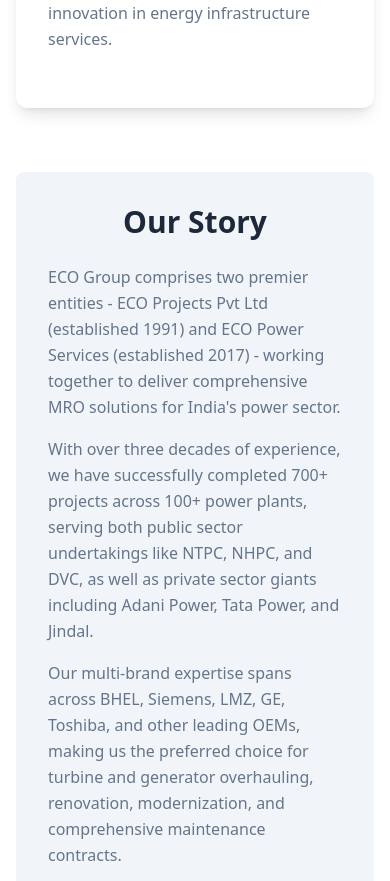
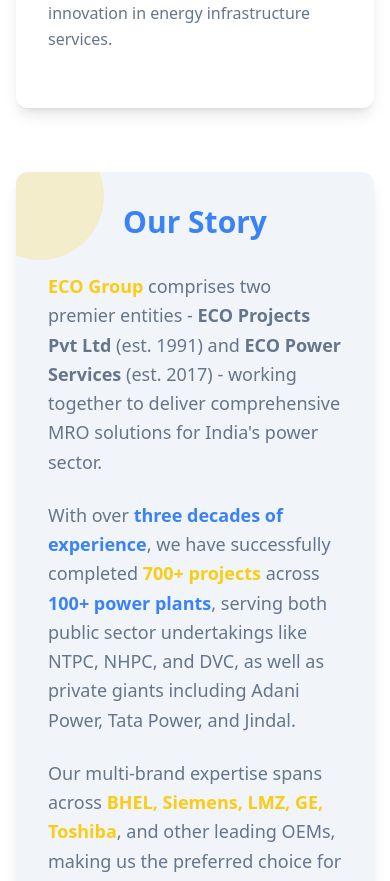
Before and after one commit to Joshuadmello04/Eco-Group, a React (Vite) app: page /about in a window 390 px wide. Shown: the part 1100-1981 px from the top of the page. Built offline with nearby package versions, Linux system fonts and the light colour scheme; no server answers.

Commit message:
ui improved

```diff
--- a/src/index.css
+++ b/src/index.css
@@ -44,6 +44,24 @@
 
 /* Manual utility classes */
 @layer utilities {
+   .bg-accent-blue {
+    background-color: #3b82f6; /* Blue 500 */
+  }
+  .bg-accent-yellow {
+    background-color: #facc15; /* Yellow 400 */
+  }
+  .text-accent-blue {
+    color: #3b82f6;
+  }
+  .text-accent-yellow {
+    color: #facc15;
+  }
+  .border-accent-blue {
+    border-color: #3b82f6;
+  }
+  .border-accent-yellow {
+    border-color: #facc15;
+  }
   .bg-primary {
     background-color: hsl(var(--color-primary));
   }
--- a/src/pages/About.tsx
+++ b/src/pages/About.tsx
@@ -1,101 +1,164 @@
-import Navigation from "@/components/Navigation";
-import Footer from "@/components/Footer";
-import { Card, CardContent } from "@/components/ui/card";
-import heroImage from "@/assets/team-meeting.jpg";
-import { Award, Target } from "lucide-react";
+import Navigation from '@/components/Navigation'
+import Footer from '@/components/Footer'
+import { Card, CardContent } from '@/components/ui/card'
+import heroImage from '@/assets/team-meeting.jpg'
+import { Award, Target } from 'lucide-react'
 
 const About = () => {
   const timeline = [
-    { year: "1991", event: "ECO Projects Pvt Ltd Founded", description: "Started with a vision to serve India's power sector" },
-    { year: "1994", event: "Industry Benchmark Set", description: "Completed NTPC Shaktinagar 210 MW overhaul in record 43 days" },
-    { year: "2000s", event: "Rapid Expansion", description: "Expanded services across public and private sector power plants" },
-    { year: "2017", event: "ECO Power Services Established", description: "Launched to further strengthen our service capabilities" },
-    { year: "2025", event: "35+ Years of Excellence", description: "Serving 100+ power plants with 700+ projects completed" },
-  ];
+    {
+      year: '1991',
+      event: 'ECO Projects Pvt Ltd Founded',
+      description: "Started with a vision to serve India's power sector"
+    },
+    {
+      year: '1994',
+      event: 'Industry Benchmark Set',
+      description:
+        'Completed NTPC Shaktinagar 210 MW overhaul in record 43 days'
+    },
+    {
+      year: '2000s',
+      event: 'Rapid Expansion',
+      description:
+        'Expanded services across public and private sector power plants'
+    },
+    {
+      year: '2017',
+      event: 'ECO Power Services Established',
+      description: 'Launched to further strengthen our service capabilities'
+    },
+    {
+      year: '2025',
+      event: '35+ Years of Excellence',
+      description: 'Serving 100+ power plants with 700+ projects completed'
+    }
+  ]
 
   return (
-    <div className="min-h-screen flex flex-col">
+    <div className='min-h-screen flex flex-col'>
       <Navigation />
 
       {/* Hero Section */}
-      <section className="relative py-20 text-primary-foreground">
-        <div className="absolute inset-0">
-          <img src={heroImage} alt="About" className="w-full h-full object-cover" />
-          <div className="absolute inset-0 bg-black/70"></div>
+      <section className='relative py-20 text-primary-foreground'>
+        <div className='absolute inset-0'>
+          <img
+            src={heroImage}
+            alt='About'
+            className='w-full h-full object-cover'
+          />
+          <div className='absolute inset-0 bg-black/70'></div>
         </div>
-        <div className="relative container mx-auto px-4 text-center">
-          <h1 className="text-4xl md:text-5xl font-bold mb-6">About ECO Group</h1>
-          <p className="text-lg md:text-xl max-w-3xl mx-auto opacity-95">
+        <div className='relative container mx-auto px-4 text-center'>
+          <h1 className='text-4xl md:text-5xl font-bold mb-6'>
+            About ECO Group
+          </h1>
+          <p className='text-lg md:text-xl max-w-3xl mx-auto opacity-95'>
             35+ Years of Excellence in Power Plant MRO Services
           </p>
         </div>
       </section>
 
       {/* Mission & Vision */}
-      <section className="py-16 md:py-24">
-        <div className="container mx-auto px-4">
-          <div className="grid grid-cols-1 md:grid-cols-2 gap-8 mb-16">
-            <Card className="border-none shadow-lg">
-              <CardContent className="p-8">
-                <Target className="w-12 h-12 text-primary mb-4" />
-                <h2 className="text-2xl font-bold mb-4">Our Mission</h2>
-                <p className="text-muted-foreground leading-relaxed">
-                  To provide world-class maintenance, repair, and overhaul services for power generation equipment, ensuring optimal performance, reliability, and longevity of India's energy infrastructure.
+      <section className='py-16 md:py-24'>
+        <div className='container mx-auto px-4'>
+          <div className='grid grid-cols-1 md:grid-cols-2 gap-8 mb-16'>
+            <Card className='border-none shadow-lg'>
+              <CardContent className='p-8'>
+                <Target className='w-12 h-12 text-primary mb-4' />
+                <h2 className='text-2xl font-bold mb-4'>Our Mission</h2>
+                <p className='text-muted-foreground leading-relaxed'>
+                  To provide world-class maintenance, repair, and overhaul
+                  services for power generation equipment, ensuring optimal
+                  performance, reliability, and longevity of India's energy
+                  infrastructure.
                 </p>
               </CardContent>
             </Card>
 
-            <Card className="border-none shadow-lg">
-              <CardContent className="p-8">
-                <Award className="w-12 h-12 text-primary mb-4" />
-                <h2 className="text-2xl font-bold mb-4">Our Vision</h2>
-                <p className="text-muted-foreground leading-relaxed">
-                  To be India's most trusted partner in power plant maintenance and modernization, setting industry benchmarks for quality, safety, and innovation in energy infrastructure services.
+            <Card className='border-none shadow-lg'>
+              <CardContent className='p-8'>
+                <Award className='w-12 h-12 text-primary mb-4' />
+                <h2 className='text-2xl font-bold mb-4'>Our Vision</h2>
+                <p className='text-muted-foreground leading-relaxed'>
+                  To be India's most trusted partner in power plant maintenance
+                  and modernization, setting industry benchmarks for quality,
+                  safety, and innovation in energy infrastructure services.
                 </p>
               </CardContent>
             </Card>
           </div>
 
           {/* Company Overview */}
-          <div className="bg-muted rounded-lg p-8 md:p-12">
-            <h2 className="text-3xl font-bold mb-6 text-center">Our Story</h2>
-            <div className="max-w-4xl mx-auto space-y-4 text-muted-foreground leading-relaxed">
+          <div className="bg-muted rounded-xl p-8 md:p-12 relative overflow-hidden shadow-lg">
+  {/* Optional decorative background shapes */}
+  <div className="absolute -top-10 -left-10 w-32 h-32 bg-accent-yellow rounded-full opacity-20 pointer-events-none"></div>
+  <div className="absolute -bottom-10 -right-10 w-40 h-40 bg-accent-blue rounded-full opacity-20 pointer-events-none"></div>
+
+  <h2 className="text-3xl md:text-4xl font-bold mb-8 text-center text-accent-blue">
+    Our Story
+  </h2>
+
+  <div className="max-w-4xl mx-auto space-y-6 text-muted-foreground leading-relaxed text-lg md:text-xl">
     <p>
-                ECO Group comprises two premier entities - ECO Projects Pvt Ltd (established 1991) and ECO Power Services (established 2017) - working together to deliver comprehensive MRO solutions for India's power sector.
+      <span className="font-semibold text-accent-yellow">ECO Group</span> comprises two premier entities - <span className="font-semibold">ECO Projects Pvt Ltd</span> (est. 1991) and <span className="font-semibold">ECO Power Services</span> (est. 2017) - working together to deliver comprehensive MRO solutions for India's power sector.
     </p>
+
     <p>
-                With over three decades of experience, we have successfully completed 700+ projects across 100+ power plants, serving both public sector undertakings like NTPC, NHPC, and DVC, as well as private sector giants including Adani Power, Tata Power, and Jindal.
+      With over <span className="font-semibold text-accent-blue">three decades of experience</span>, we have successfully completed <span className="font-semibold text-accent-yellow">700+ projects</span> across <span className="font-semibold text-accent-blue">100+ power plants</span>, serving both public sector undertakings like NTPC, NHPC, and DVC, as well as private giants including Adani Power, Tata Power, and Jindal.
     </p>
+
     <p>
-                Our multi-brand expertise spans across BHEL, Siemens, LMZ, GE, Toshiba, and other leading OEMs, making us the preferred choice for turbine and generator overhauling, renovation, modernization, and comprehensive maintenance contracts.
+      Our multi-brand expertise spans across <span className="font-semibold text-accent-yellow">BHEL, Siemens, LMZ, GE, Toshiba</span>, and other leading OEMs, making us the preferred choice for turbine and generator overhauling, renovation, modernization, and comprehensive maintenance contracts.
     </p>
+
     <p>
-                What sets us apart is our zero client attrition rate - a testament to our unwavering commitment to quality, safety, and customer satisfaction over 35 years.
+      What sets us apart is our <span className="font-semibold text-accent-blue">zero client attrition rate</span> — a testament to our unwavering commitment to <span className="text-accent-yellow font-semibold">quality, safety, and customer satisfaction</span> over 35 years.
     </p>
   </div>
 </div>
+
         </div>
       </section>
 
       {/* Timeline */}
-      <section className="py-16 md:py-24 bg-muted">
-        <div className="container mx-auto px-4">
-          <h2 className="text-3xl md:text-4xl font-bold text-center mb-12">Our Journey</h2>
-          <div className="max-w-4xl mx-auto">
+      <section className='py-16 md:py-24 bg-muted'>
+        <div className='container mx-auto px-4'>
+          <h2 className='text-3xl md:text-4xl font-bold text-center mb-12 text-accent-blue'>
+            Our Journey
+          </h2>
+
+          <div className='relative max-w-4xl mx-auto'>
+            {/* Vertical timeline line */}
+            <div className='absolute left-8 md:left-1/2 transform md:-translate-x-1/2 top-0 bottom-0 w-1 bg-gradient-to-b from-accent-blue to-accent-yellow hidden md:block'></div>
+
             {timeline.map((item, index) => (
-              <div key={index} className="flex gap-4 mb-8 last:mb-0">
-                <div className="flex flex-col items-center">
-                  <div className="w-16 h-16 rounded-full bg-primary text-primary-foreground flex items-center justify-center font-bold text-sm flex-shrink-0">
+              <div
+                key={index}
+                className='flex flex-col md:flex-row items-start md:items-center mb-12 last:mb-0 relative'
+              >
+                {/* Circle / Pin */}
+                <div className='flex flex-col items-center md:items-start z-10'>
+                  {/* Circle */}
+                  <div
+                    className={`w-18 h-18 rounded-full flex items-center justify-center font-bold text-white text-md bg-primary shadow-lg transition-transform duration-300 hover:scale-110`}
+                  >
                     {item.year}
                   </div>
+
+                  {/* Line below circle for mobile */}
                   {index !== timeline.length - 1 && (
-                    <div className="w-0.5 h-full bg-border mt-2"></div>
+                    <div className='w-1 h-12 bg-gradient-to-b from-accent-blue to-accent-yellow mt-2'></div>
                   )}
                 </div>
-                <Card className="flex-1 mb-4">
-                  <CardContent className="p-6">
-                    <h3 className="text-xl font-semibold mb-2">{item.event}</h3>
-                    <p className="text-muted-foreground">{item.description}</p>
+
+                {/* Event Card */}
+                <Card className='flex-1 mt-4 md:mt-0 md:ml-8 md:mr-8 hover:shadow-xl transition-transform duration-300 hover:scale-[1.02]'>
+                  <CardContent className='p-6 md:p-8 bg-white/90 rounded-lg'>
+                    <h3 className='md:text-2xl font-bold mb-2'>{item.event}</h3>
+                    <p className='text-muted-foreground md:text-xl leading-relaxed'>
+                      {item.description}
+                    </p>
                   </CardContent>
                 </Card>
               </div>
@@ -106,7 +169,7 @@
 
       <Footer />
     </div>
-  );
-};
+  )
+}
 
-export default About;
+export default About
--- a/src/pages/Contact.tsx
+++ b/src/pages/Contact.tsx
@@ -41,11 +41,6 @@
       });
 
       setShowSuccess(true);
-
-      toast({
-        title: "✅ Message Sent Successfully!",
-        description: "Thank you for contacting us. We'll get back to you within 24 hours.",
-      });
 
       setFormData({
         name: "",
```
Also changed, not shown: src/pages/Projects.tsx (+8 -7 lines). Lines whose indentation alone changed are shown as unchanged.
